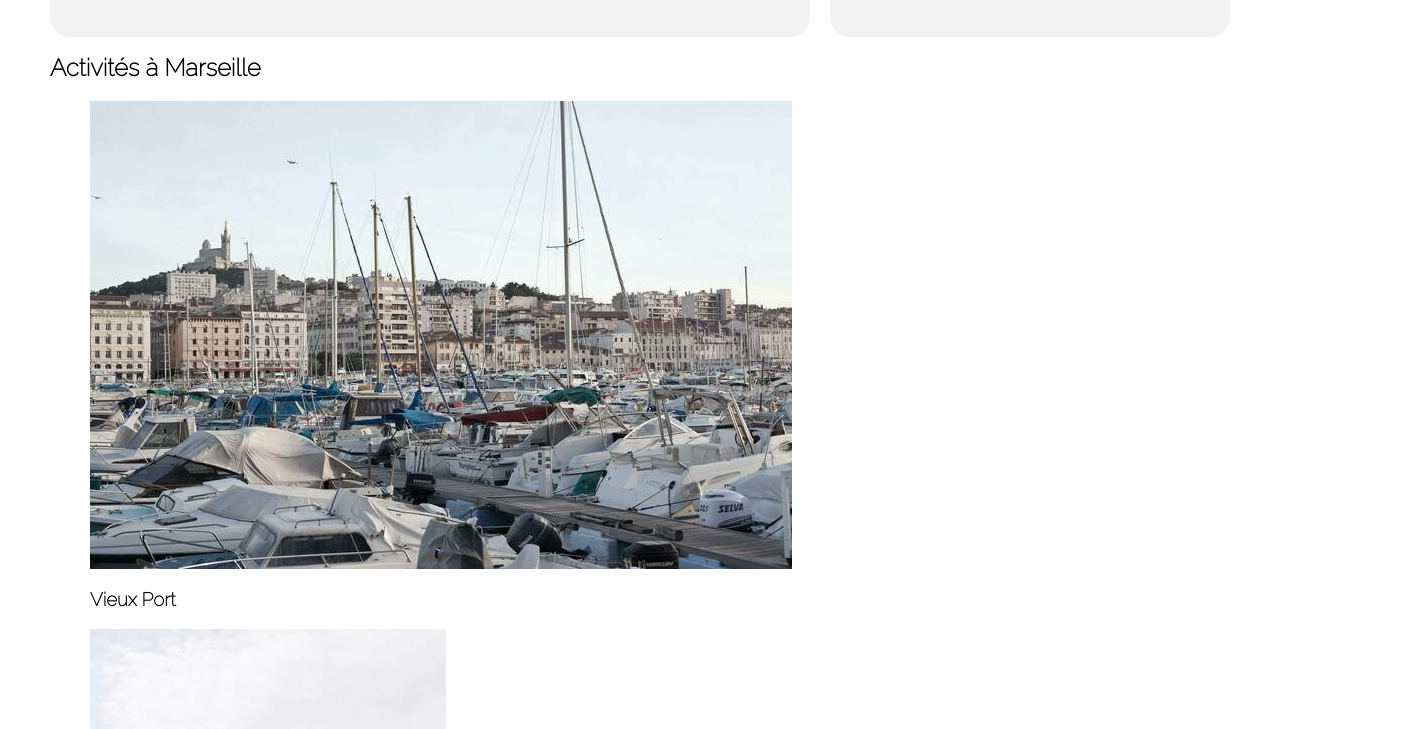
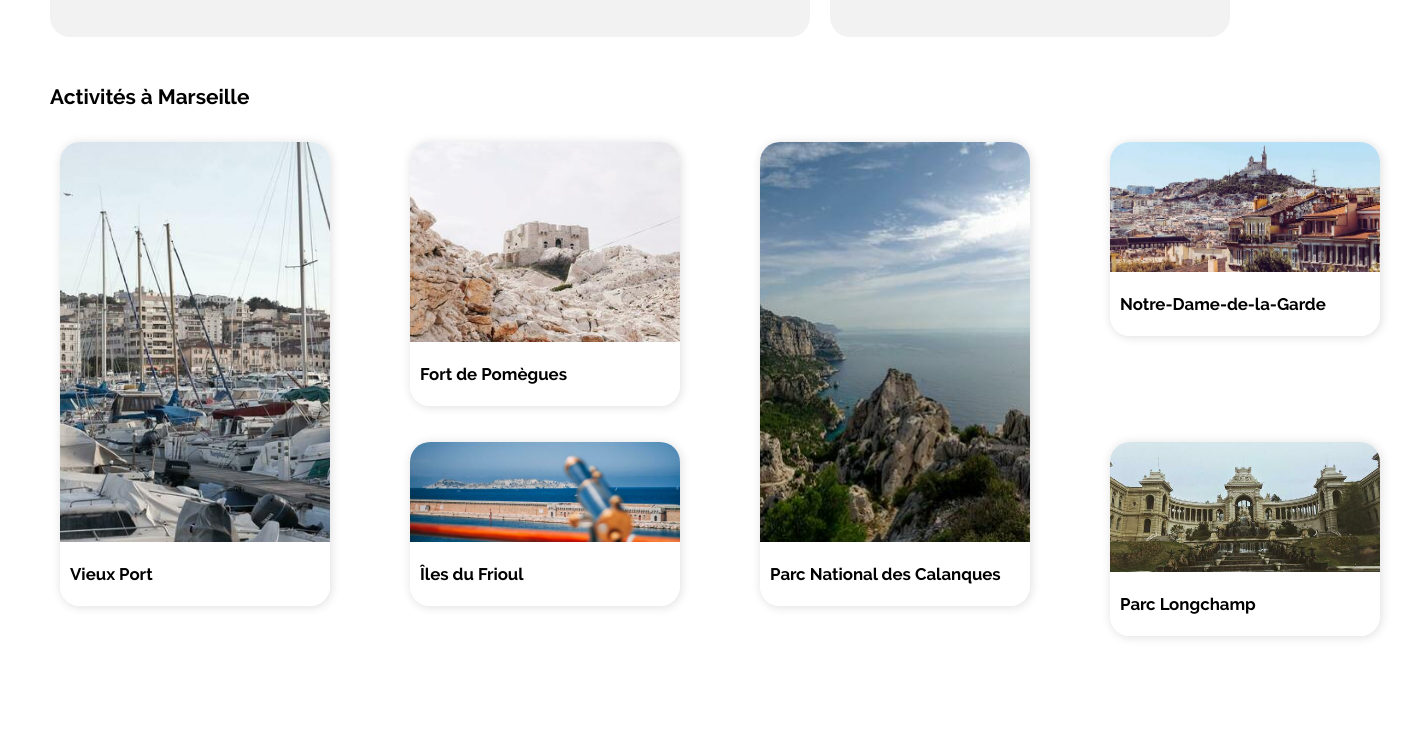
Before and after one commit to QuinnGasty/MarjorieEsnault_2_26052021, a plain HTML site: page index.html in a window 1280 px wide. Shown: the part 1038-1767 px from the top of the page, 1420 px wide, since content can reach past the window. Drawn offline with Linux system fonts and the light colour scheme.

Commit message:
V1 - Activités
V1 de la section "Activités" avec grid (à peaufiner)

```diff
--- a/index.html
+++ b/index.html
@@ -232,64 +232,69 @@
             <div id="img_activites">
 
             <div class="activites1">
+                <figure class="imgactivite1">
                     <a href="#">
-                    <figure class="imgactivite1">
                     <img src="images/activites/4_small/reno-laithienne-QUgJhdY5Fyk-unsplash.jpg" alt="Vieux Port" class="image_activites" />
                     <figcaption class="texte_activites">
                         <h3>Vieux Port</h3>
                     </figcaption>
+                    </a>
                 </figure>
-                </a>
             </div>
 
-            <div class="activites2_3">
+            <div class="activites2">
+                <figure class="imgactivite2">
                     <a href="#">
-                    <figure class="imgactivite2">
                     <img src="images/activites/4_small/paul-hermann-QFTrLdQIRhI-unsplash.jpg" alt="Fort de Pomègues" class="image_activites" />
                     <figcaption class="texte_activites">
                         <h3>Fort de Pomègues</h3>
                     </figcaption>
+                    </a>
                 </figure>
-                </a>
+            </div>
+
+            <div class="activites3">
+                <figure class="imgactivite3">
                     <a href="#">
-                    <figure class="imgactivite3">
                     <img src="images/activites/4_small/kevin-hikari-rV_Qd1l-VXg-unsplash.jpg" alt="Îles du Frioul" class="image_activites" />
                     <figcaption class="texte_activites">
                         <h3>Îles du Frioul</h3>
                     </figcaption>
+                    </a>
                 </figure>
-                </a>
             </div>
 
             <div class="activites4">
+                <figure class="imgactivite4">
                     <a href="#">
-                    <figure class="imgactivite4">
                     <img src="images/activites/4_small/kilyan-sockalingum-NR8-cBCN3aI-unsplash.jpg" alt="Parc National des Calanques" class="image_activites" />
                     <figcaption class="texte_activites">
                         <h3>Parc National des Calanques</h3>
                     </figcaption>
+                    </a>
                 </figure>
-                </a>
             </div>
 
-            <div class="activites5_6">
+            <div class="activites5">
+                <figure class="activite5">
                     <a href="#">
-                    <figure class="activite5">
                     <img src="images/activites/4_small/florian-wehde-xW9e8gdotxI-unsplash.jpg" alt="Notre-Dame-de-la-Garde" class="image_activites" />
                     <figcaption class="texte_activites">
                         <h3>Notre-Dame-de-la-Garde</h3>
                     </figcaption>
+                    </a>
                 </figure>
-                </a>
+            </div>
+
+            <div class="activites6">
+                <figure class="activite6">
                     <a href="#">
-                    <figure class="activite6">
                     <img src="images/activites/4_small/lena-paulin-wH2-EJoDcV0-unsplash.jpg" alt="Parc Longchamp" class="image_activites" />
                     <figcaption class="texte_activites">
                         <h3>Parc Longchamp</h3>
                     </figcaption>
+                    </a>
                 </figure>
-                </a>
-            </div>
             </div>
         </section>
 
--- a/style.css
+++ b/style.css
@@ -22,7 +22,9 @@
     font-style: normal;
 
 }
-*{
+
+*
+{
      box-sizing: border-box;
 }
 
@@ -55,6 +57,7 @@ header
     float: left;
     width: 150px;
 }
+
 #inscription_mobile
 {
     display: none;
@@ -231,13 +234,12 @@ input
 #classique_pop
 {
     display: flex;
-   /* flex-wrap: wrap-reverse; */
-    /*justify-content: space-between;*/
     margin-top: 30px;
-    padding: 0;;
+    padding: 0;
 }
 
-.hebergement{
+.hebergement
+{
   display: flex;
   flex-wrap: wrap;
 }
@@ -246,12 +248,8 @@ input
 {
     display: flex;
     flex-direction: column;
-    /* flex-wrap: wrap; */
-    /* justify-content: space-between;
-    width: 750px; */
     background-color: #F2F2F2;
     border-radius: 20px;
-    /* flex: 2; */
 }
 
 .carte_logements h2
@@ -261,8 +259,6 @@ input
     font-family: 'ralewaybold', sans-serif;
     font-size: 1.3rem;
 }
-
-
 
 .carte_hebergement
 {
@@ -292,7 +288,6 @@ figure a
 {
     width: 100%;
     height: 120px;
-    /* border-radius: 20px 20px 0px 0px; */
     object-fit: cover;
 }
 
@@ -302,7 +297,6 @@ figure a
     margin-bottom: 5px;
     margin-left: 10px;
     font-size: 0.8em;
-
 }
 
 .bloc_texte h3
@@ -330,10 +324,8 @@ strong
 
 #populaires
 {
-    /*width: 400px;*/
     background-color: #F2F2F2;
     border-radius: 20px;
-    /*flex: 1;*/
     margin-left: 20px;
 }
 
@@ -373,7 +365,6 @@ strong
 .carte_populaires h3
 {
     font-family: 'ralewaybold', sans-serif;
-
 }
 
 .carte_hebergement_pop
@@ -384,11 +375,9 @@ strong
     padding: 4px;
     background-color: white;
     border-radius: 20px 20px 20px 20px;
-    /* margin: 0; */
     box-shadow: 1px 1px 10px 1px #E3E3E3;
     display: flex;
     overflow: hidden;
-    box-sizing: border-box;
 }
 
 .carte_hebergement_pop:hover
@@ -412,43 +401,140 @@ strong
 
 /* Activités */
 
-/* .activites_marseille
+.activites_marseille
 {
-    margin-top: 40px;
+    padding-top: 30px;
     font-family: 'ralewaybold', sans-serif;
-    font-size: 0.85em;
 }
 
-.activites_marseille a
+.activites_marseille h2
 {
-    margin: 10px;
-    border-radius: 20px;
+    font-size: 1.3rem;
 }
 
 #img_activites
 {
-
-    justify-content: space-between;
-    margin-left: -40px;
+    display: grid;
+    margin-left: -30px;
+    grid-template-columns: 350px 350px 350px 350px;
+    grid-template-rows: 150px 150px 150px 150px;
 }
 
-.activites_marseille figure
-{
-    background-color: white;
-    border-radius: 20px;
-    margin-top: 13px;
-    margin: 0;
-    box-shadow: 1px 1px 10px 1px #E3E3E3;
-}
-
-.activites_marseille figure:hover
+#img_activites figcaption:hover
 {
     background-color: #DEEBFF;
 }
 
+#img_activites h3
+{
+    margin-left: 5px;
+}
+
+#img_activites img
+{
+    border-radius: 20px 20px 0px 0px;
+}
+
+#img_activites figure
+{
+    border: 0px solid #fff;
+    box-shadow: 1px 1px 10px 1px #E3E3E3;
+    border-radius: 20px 20px 20px 20px;
+}
+
 .activites1
 {
+    grid-column-start: 1;
+    grid-row: 1 / 5;
+}
+
+.activites1 img
+{
+    height: 400px;
+    width: 100%;
+    object-fit: cover;
+}
+
+.activites2
+{
+    grid-column-start: 2;
+    grid-row: 1 / 3;
+}
+
+.activites2 img
+{
+    height: 200px;
+    width: 100%;
+    object-fit: cover;
+}
+
+.activites3
+{
+    grid-column-start: 2;
+    grid-row: 3 / 5;
+}
+
+.activites3 img
+{
+    height: 100px;
+    width: 100%;
+    object-fit: cover;
+}
+
+.activites4
+{
+    grid-column-start: 3;
+    grid-row: 1 / 5;
+}
+
+.activites4 img
+{
+    height: 400px;
+    width: 100%;
+    object-fit: cover;
+}
+
+.activites5
+{
+    grid-column-start: 4;
+    grid-row: 1 / 3 ;
+}
+
+.activites5 img
+{
+    height: 130px;
+    width: 100%;
+    object-fit: cover;
+}
+
+.activites6
+{
+    grid-column-start: 4;
+    grid-row: 3 / 5;
+}
+
+.activites6 img
+{
+    height: 130px;
+    width: 100%;
+    object-fit: cover;
+}
+
+.texte_activites
+{
+    background-color: white;
+    font-size: 0.9em;
+    padding: 5px;
+    border: 0px solid white;
+    border-radius: 0px 0px 20px 20px;
+}
+
+/* Footer */
+
+footer
+{
+    padding-top: 100px;
     display: flex;
-    flex-direction: column;
-    justify-content: space-around;
-} */
+    justify-content: space-between;
+    align-items: flex-start;
+}
```
Lines whose indentation alone changed are shown as unchanged.
